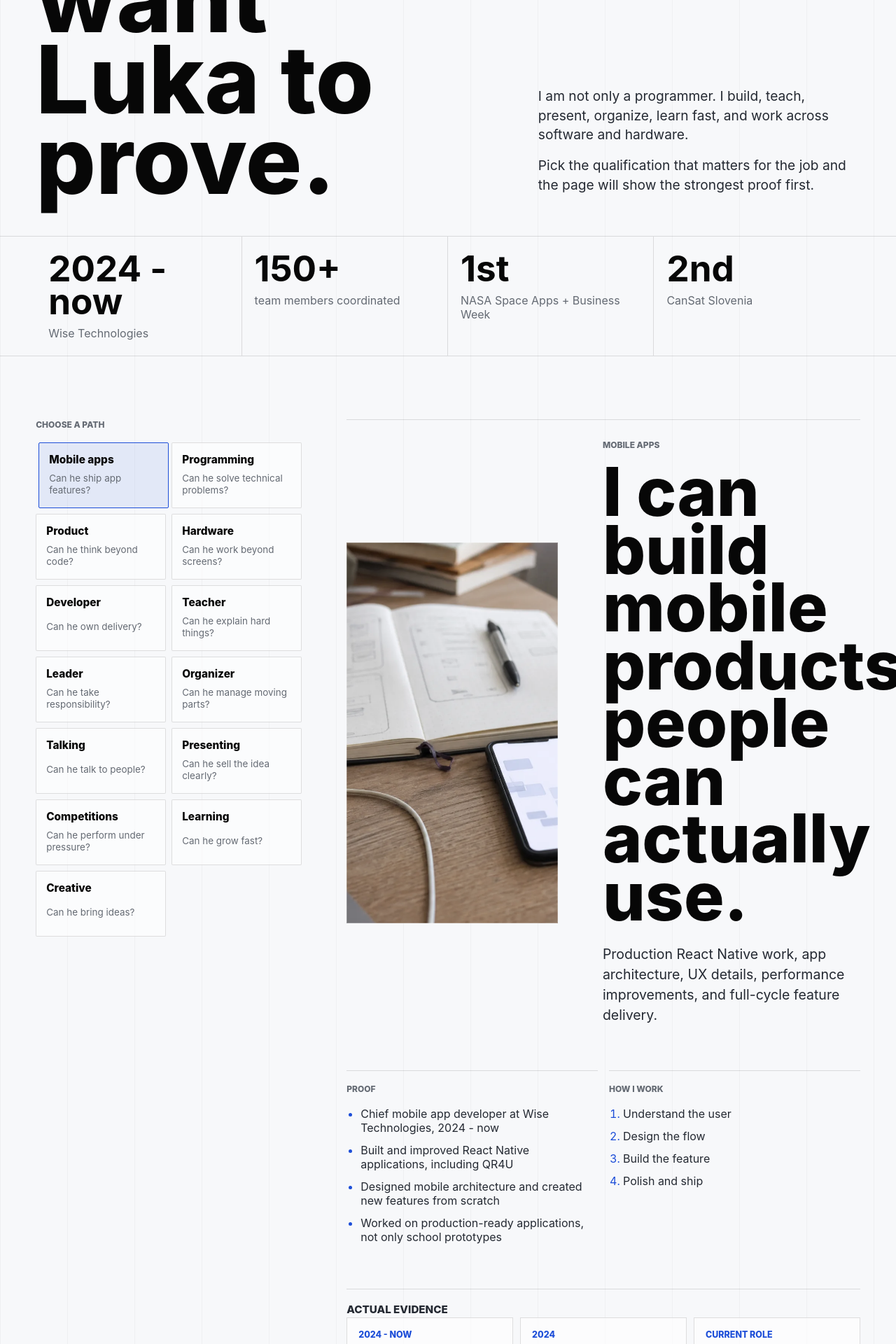
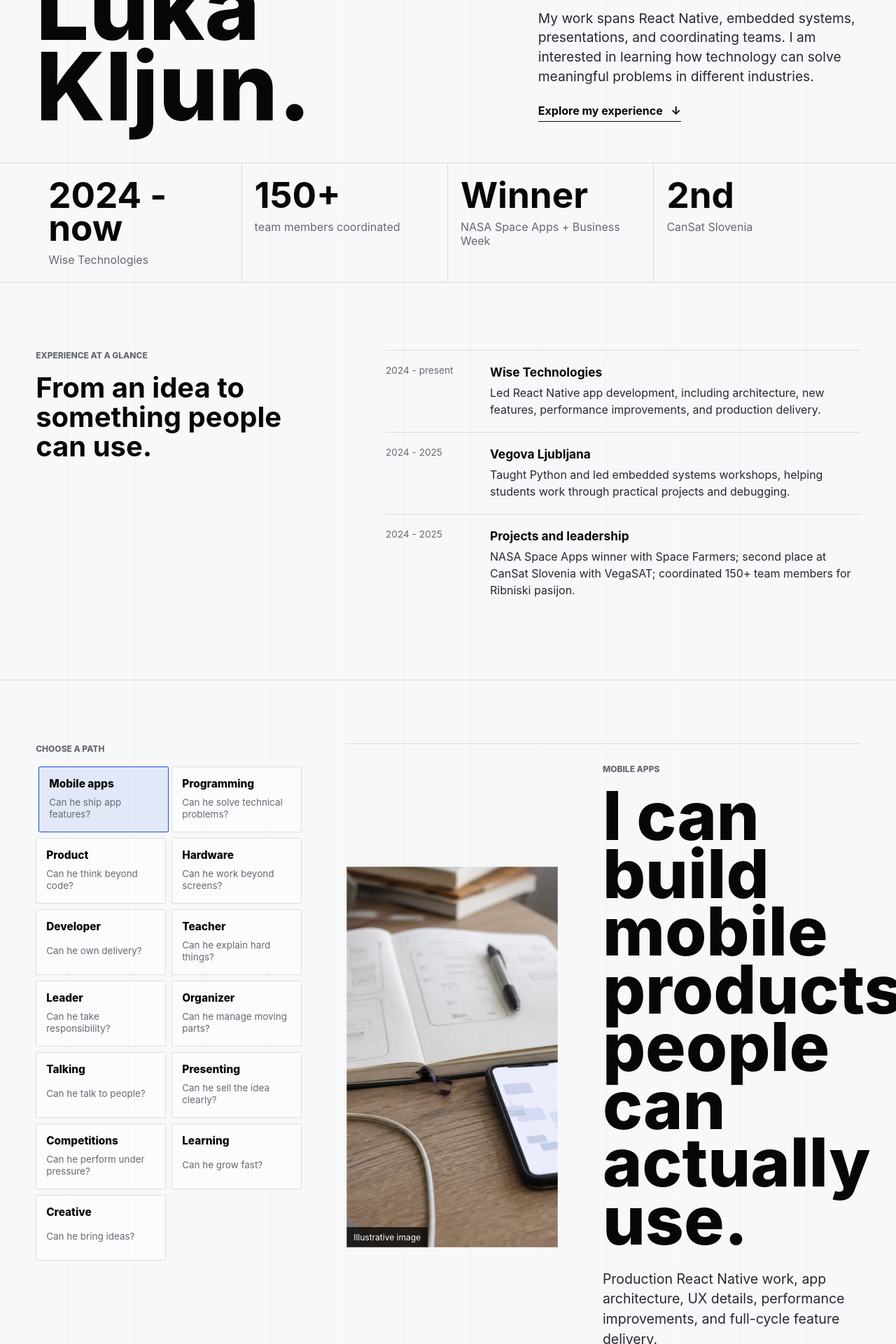
Before and after one commit to LukaKljun/portfolio-page, a React (Vite) app: page / in a window 1280 px wide. Shown: the part 440-2360 px from the top of the page at 70% size. Built offline with nearby package versions, Linux system fonts and the light colour scheme.

Commit message:
Improve portfolio for prospective employers

```diff
--- a/src/main.jsx
+++ b/src/main.jsx
@@ -63,8 +63,8 @@ const paths = [
     ],
     evidence: [
       ["Wise Technologies", "2024 - now", "Worked across ideation, architecture, feature design, UX, and launch."],
-      ["Business Week", "1st place", "Won by combining business thinking, presentation, and execution."],
-      ["NASA Space Apps", "winner", "Turned a concept into a clear project under time pressure."],
+      ["Business Week", "1st place", "Placed first among the student teams."],
+      ["NASA Space Apps", "winner", "Won with the Space Farmers team project."],
     ],
     tools: ["Product thinking", "UX/UI", "User flows", "Feature design", "Prioritization"],
     route: ["Find the need", "Shape the feature", "Make it simple", "Ship something useful"],
@@ -84,9 +84,9 @@ const paths = [
       "Built software + hardware projects including BeeSmart and sensor monitoring work",
     ],
     evidence: [
-      ["VegaSAT", "CanSat 2024", "National 2nd place project involving embedded systems and telemetry."],
+      ["VegaSAT", "CanSat 2024", "The team placed second in CanSat Slovenia."],
       ["Vegova", "2024 - 2025", "Led Arduino and ESP32 workshops with hands-on hardware projects."],
-      ["BeeSmart", "2025", "Software + hardware project listed in my selected projects."],
+      ["BeeSmart", "2025", "Project listed in my CV."],
     ],
     tools: ["C++", "Arduino", "ESP32", "Raspberry Pi", "Sensors"],
     route: ["Wire the prototype", "Read the signal", "Debug the system", "Explain the result"],
@@ -188,14 +188,14 @@ const paths = [
       "Presenting, teaching, competitions, and organizing taught me to make ideas clear without making them smaller.",
     image: "/assets/generated/mobile-desk.webp",
     proof: [
-      "Presented competition projects under time pressure",
       "Strengthened communication through teaching and workshops",
       "English and German, with experience explaining technical ideas simply",
-      "Worked with both technical and non-technical people",
+      "Explained C++ fundamentals and helped students troubleshoot their code",
+      "Coordinated people as an organizer of Ribniski pasijon",
     ],
     evidence: [
       ["Python + embedded teaching", "2024 - 2025", "Explained technical ideas to students with different starting levels."],
-      ["NASA Space Apps", "2024", "Presented a project clearly enough to win."],
+      ["NASA Space Apps", "2024", "Winner with the Space Farmers team."],
       ["Ribniski pasijon", "2025", "Communication across a large group where clarity mattered."],
     ],
     tools: ["Presentations", "English", "German", "Listening", "Storytelling"],
@@ -216,8 +216,8 @@ const paths = [
       "Comfortable explaining projects, tradeoffs, and results",
     ],
     evidence: [
-      ["Business Week", "1st place", "Presented and executed better than the other student teams."],
-      ["NASA Space Apps", "winner", "Built and communicated a project in a competitive setting."],
+      ["Business Week", "1st place", "Placed first among the student teams."],
+      ["NASA Space Apps", "winner", "Won with the Space Farmers team project."],
       ["Instructor work", "Vegova", "Prepared live explanations, demos, and learning material."],
     ],
     tools: ["Presentations", "Storytelling", "Demos", "Clarity", "Confidence"],
@@ -283,7 +283,7 @@ const paths = [
     ],
     evidence: [
       ["Space Farmers", "NASA Space Apps", "Creative competition project with a real-world problem-solving angle."],
-      ["Business Week", "1st place", "Combined idea, business logic, and presentation."],
+      ["Business Week", "1st place", "Placed first among the student teams."],
       ["Mobile app work", "Wise Technologies", "UX optimization and feature design in production app work."],
     ],
     tools: ["UX/UI", "Ideation", "Prototyping", "Design thinking", "Taste"],
@@ -294,7 +294,7 @@ const paths = [
 const quickStats = [
   ["2024 - now", "Wise Technologies"],
   ["150+", "team members coordinated"],
-  ["1st", "NASA Space Apps + Business Week"],
+  ["Winner", "NASA Space Apps + Business Week"],
   ["2nd", "CanSat Slovenia"],
 ];
 
@@ -320,6 +320,7 @@ function PathDetail({ selected, titleRef }) {
     <article className="path-detail" key={selected.id}>
       <figure>
         <img src={selected.image} alt="" />
+        <figcaption>Illustrative image</figcaption>
       </figure>
       <div className="detail-copy">
         <p className="label">{selected.label}</p>
@@ -348,7 +349,7 @@ function PathDetail({ selected, titleRef }) {
       </div>
 
       <section className="evidence-board">
-        <p className="label">Actual evidence</p>
+        <p className="label">Relevant experience</p>
         <div>
           {selected.evidence.map(([title, meta, text]) => (
             <article key={`${selected.id}-${title}-${meta}`}>
@@ -455,18 +456,21 @@ function App() {
       <main id="top">
         <section className="hero">
           <div className="hero-copy" data-reveal>
-            <p className="label">Portfolio guide</p>
-            <h1>Choose what you want Luka to prove.</h1>
+            <p className="label">Ribnica, Slovenia / Portfolio</p>
+            <h1>Luka Kljun.</h1>
           </div>
           <div className="hero-side" data-reveal>
             <p>
-              I am not only a programmer. I build, teach, present, organize, learn
-              fast, and work across software and hardware.
+              I build digital products, teach technical skills, and bring people
+              together around ideas. I am a computer engineering student with
+              production mobile development experience.
             </p>
             <p>
-              Pick the qualification that matters for the job and the page will show
-              the strongest proof first.
+              My work spans React Native, embedded systems, presentations, and
+              coordinating teams. I am interested in learning how technology can
+              solve meaningful problems in different industries.
             </p>
+            <a className="hero-link" href="#experience">Explore my experience <span aria-hidden="true">&#8595;</span></a>
           </div>
         </section>
 
@@ -477,6 +481,18 @@ function App() {
               <span>{label}</span>
             </div>
           ))}
+        </section>
+
+        <section className="experience-overview" id="experience">
+          <div>
+            <p className="label">Experience at a glance</p>
+            <h2>From an idea to something people can use.</h2>
+          </div>
+          <div className="experience-rows">
+            <article><span>2024 - present</span><div><h3>Wise Technologies</h3><p>Led React Native app development, including architecture, new features, performance improvements, and production delivery.</p></div></article>
+            <article><span>2024 - 2025</span><div><h3>Vegova Ljubljana</h3><p>Taught Python and led embedded systems workshops, helping students work through practical projects and debugging.</p></div></article>
+            <article><span>2024 - 2025</span><div><h3>Projects and leadership</h3><p>NASA Space Apps winner with Space Farmers; second place at CanSat Slovenia with VegaSAT; coordinated 150+ team members for Ribniski pasijon.</p></div></article>
+          </div>
         </section>
 
         <section className="guide" aria-label="Qualification guide" ref={guideRef}>
--- a/src/styles.css
+++ b/src/styles.css
@@ -69,6 +69,7 @@ main {
 
 .hero,
 .stats,
+.experience-overview,
 .guide,
 .all-round,
 .contact {
@@ -123,6 +124,44 @@ h1 {
   font-size: clamp(1.04rem, 1.5vw, 1.2rem);
   line-height: 1.45;
 }
+
+.hero-link {
+  width: fit-content;
+  margin-top: 8px;
+  padding-bottom: 5px;
+  border-bottom: 1px solid currentColor;
+  font-weight: 650;
+}
+
+.hero-link span { margin-left: 8px; }
+
+.experience-overview {
+  display: grid;
+  grid-template-columns: minmax(220px, 0.8fr) minmax(0, 1.2fr);
+  gap: 48px;
+  padding-top: 96px;
+  padding-bottom: 96px;
+  border-bottom: 1px solid var(--line);
+}
+
+.experience-overview h2 {
+  max-width: 420px;
+  margin: 0;
+  font-size: 2.5rem;
+  line-height: 1.05;
+}
+
+.experience-rows article {
+  display: grid;
+  grid-template-columns: 125px minmax(0, 1fr);
+  gap: 24px;
+  padding: 20px 0;
+  border-top: 1px solid var(--line);
+}
+
+.experience-rows span { color: var(--muted); font-size: 0.85rem; }
+.experience-rows h3 { margin: 0 0 7px; font-size: 1.08rem; }
+.experience-rows p { margin: 0; color: #242932; line-height: 1.5; }
 
 .stats {
   display: grid;
@@ -226,6 +265,16 @@ h1 {
   margin: 0;
   overflow: hidden;
   background: var(--panel);
+}
+
+.path-detail figcaption {
+  position: absolute;
+  bottom: 0;
+  left: 0;
+  padding: 7px 10px;
+  background: rgba(0, 0, 0, 0.75);
+  color: white;
+  font-size: 0.75rem;
 }
 
 .path-detail figure::after {
@@ -479,6 +528,7 @@ address a:hover {
 
 @media (max-width: 980px) {
   .hero,
+  .experience-overview,
   .guide,
   .path-detail,
   .proof-grid,
@@ -621,6 +671,7 @@ address a:hover {
 
   .hero,
   .stats,
+  .experience-overview,
   .guide,
   .all-round,
   .contact {
@@ -742,3 +793,8 @@ address a:hover {
     font-size: clamp(2.75rem, 14vw, 5.3rem);
   }
 }
+
+@media (max-width: 640px) {
+  .experience-overview { gap: 28px; padding-top: 64px; padding-bottom: 64px; }
+  .experience-rows article { grid-template-columns: 1fr; gap: 6px; }
+}
```
